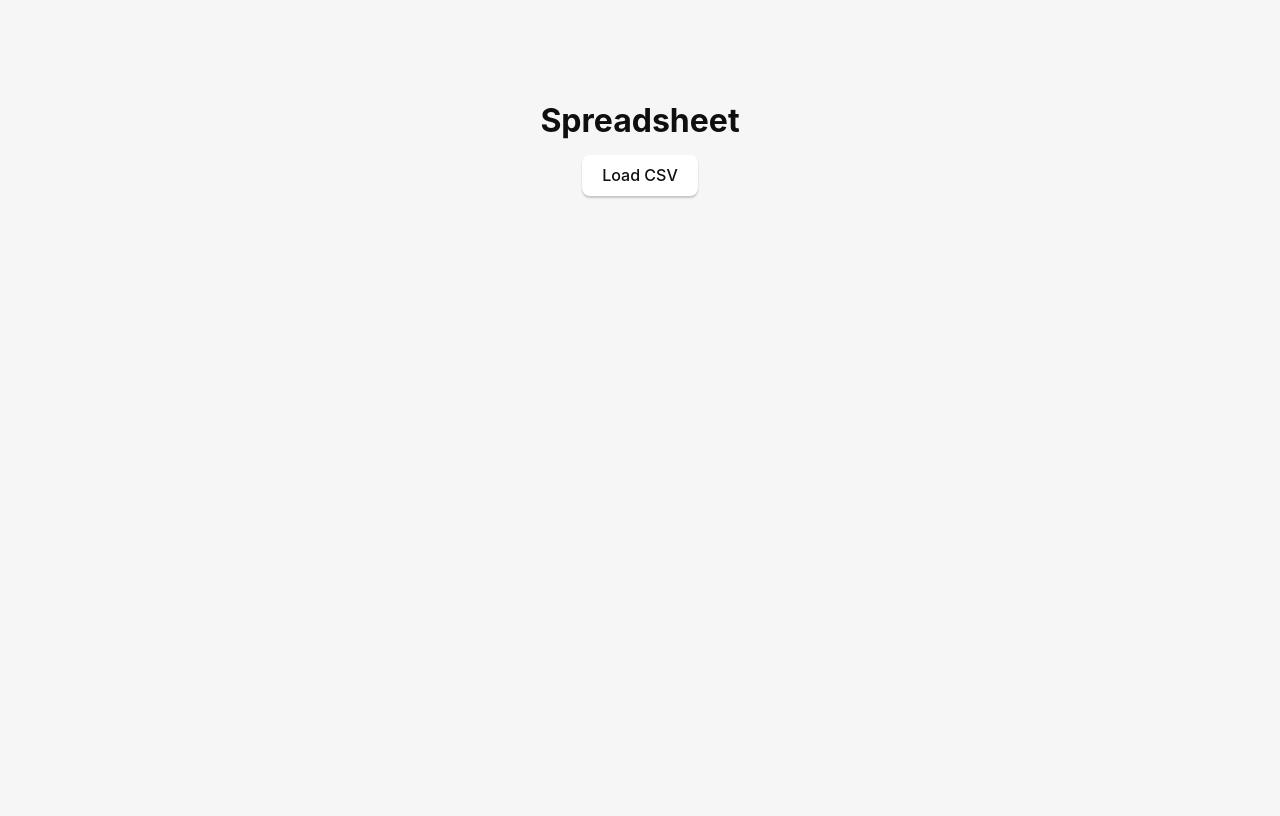
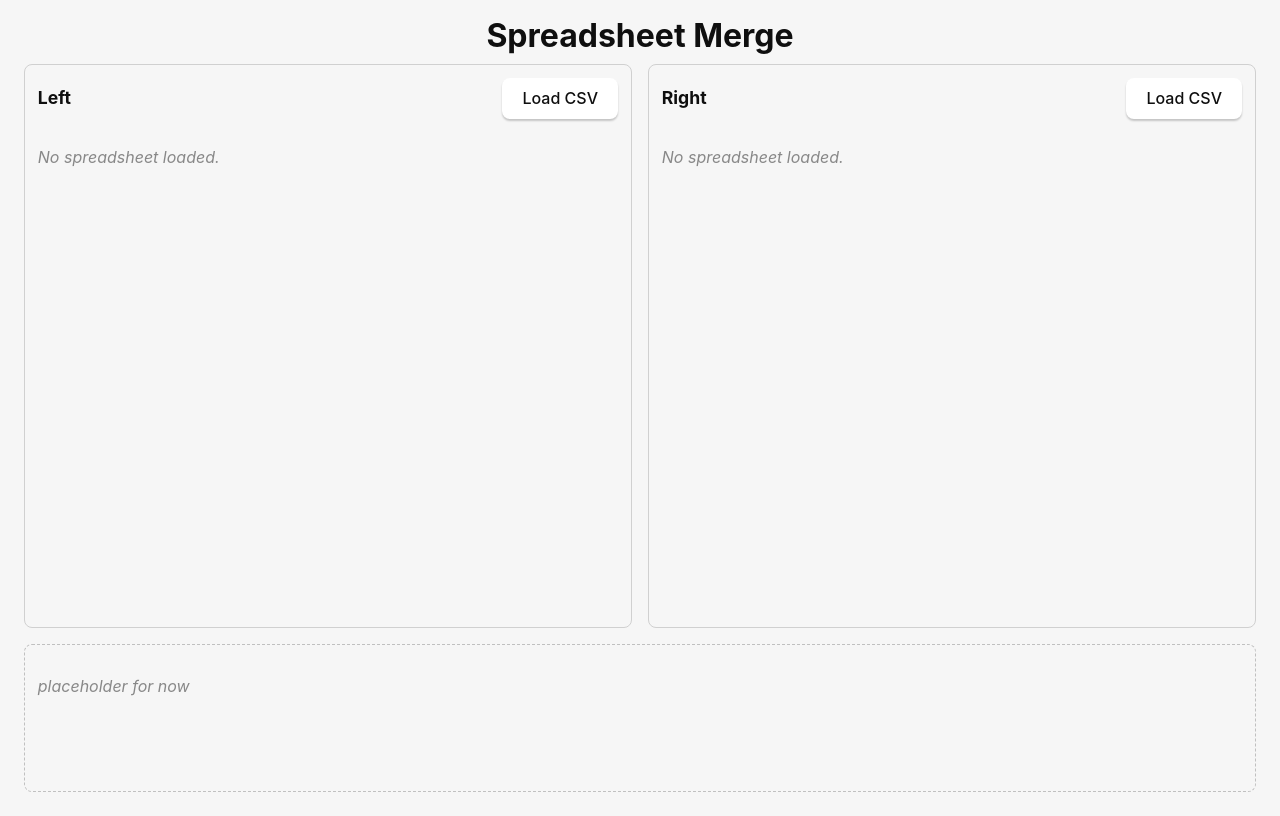
Before and after one commit to andrewtheguy/spreadsheet-app, a React (Vite) app: page / in a window 1280 px wide. Built offline with nearby package versions, Linux system fonts and the light colour scheme.

Commit message:
feat: enhance UI layout and functionality for spreadsheet panels

```diff
--- a/src-tauri/tauri.conf.json
+++ b/src-tauri/tauri.conf.json
@@ -13,8 +13,8 @@
     "windows": [
       {
         "title": "spreadsheet-app",
-        "width": 800,
-        "height": 600
+        "width": 1100,
+        "height": 700
       }
     ],
     "security": {
--- a/src/App.css
+++ b/src/App.css
@@ -16,26 +16,73 @@
 
 .container {
   margin: 0;
-  padding-top: 10vh;
+  padding: 1em;
   display: flex;
   flex-direction: column;
-  justify-content: center;
-  text-align: center;
+  height: 100vh;
+  box-sizing: border-box;
 }
 
-.row {
+.container > h1 {
+  margin: 0 0 0.5em;
+}
+
+.panels {
   display: flex;
-  justify-content: center;
+  gap: 1em;
+  flex: 1;
+  min-height: 0;
+}
+
+.panel {
+  flex: 1;
+  display: flex;
+  flex-direction: column;
+  min-width: 0;
+  border: 1px solid #d0d0d0;
+  border-radius: 8px;
+  padding: 0.8em;
+  box-sizing: border-box;
+}
+
+.panel-header {
+  display: flex;
+  align-items: center;
+  justify-content: space-between;
+  gap: 1em;
+  margin-bottom: 0.6em;
+}
+
+.panel-header h2 {
+  margin: 0;
+  font-size: 1.1em;
 }
 
 .error {
   color: #c0392b;
-  text-align: center;
+}
+
+.placeholder {
+  color: #888;
+  font-style: italic;
+}
+
+.merged-panel {
+  margin-top: 1em;
+  border: 1px dashed #c0c0c0;
+  border-radius: 8px;
+  padding: 0.8em;
+  min-height: 120px;
+}
+
+.merged-panel h2 {
+  margin: 0 0 0.4em;
+  font-size: 1.1em;
 }
 
 .table-wrapper {
-  margin: 1.5em auto 0;
-  max-width: 95vw;
+  flex: 1;
+  min-height: 0;
   overflow: auto;
 }
 
@@ -132,6 +179,18 @@ button {
     background-color: #1f1f1f;
   }
 
+  .panel {
+    border-color: #444;
+  }
+
+  .merged-panel {
+    border-color: #555;
+  }
+
+  .placeholder {
+    color: #999;
+  }
+
   .error {
     color: #ff7a6c;
   }
--- a/src/App.tsx
+++ b/src/App.tsx
@@ -4,39 +4,27 @@ import "./App.css";
 
 type CsvTable = { headers: string[]; rows: string[][] };
 
-function App() {
-  const [table, setTable] = useState<CsvTable | null>(null);
-  const [error, setError] = useState("");
-  const [loading, setLoading] = useState(false);
+type TablePanelProps = {
+  title: string;
+  table: CsvTable | null;
+  loading: boolean;
+  error: string;
+  onLoad: () => void;
+};
 
-  async function loadCsv() {
-    setLoading(true);
-    setError("");
-    try {
-      // `load_csv` returns null when the user cancels the dialog; keep the current table.
-      const result = await invoke<CsvTable | null>("load_csv");
-      if (result) setTable(result);
-    } catch (err) {
-      console.error("Failed to load CSV:", err);
-      setError(String(err));
-    } finally {
-      setLoading(false);
-    }
-  }
-
+function TablePanel({ title, table, loading, error, onLoad }: TablePanelProps) {
   return (
-    <main className="container">
-      <h1>Spreadsheet</h1>
-
-      <div className="row">
-        <button onClick={loadCsv} disabled={loading}>
+    <section className="panel">
+      <div className="panel-header">
+        <h2>{title}</h2>
+        <button onClick={onLoad} disabled={loading}>
           {loading ? "Loading…" : "Load CSV"}
         </button>
       </div>
 
       {error && <p className="error">{error}</p>}
 
-      {table && (
+      {table ? (
         <div className="table-wrapper">
           <table className="csv-table">
             <thead>
@@ -57,7 +45,65 @@ function App() {
             </tbody>
           </table>
         </div>
+      ) : (
+        <p className="placeholder">No spreadsheet loaded.</p>
       )}
+    </section>
+  );
+}
+
+function App() {
+  const [leftTable, setLeftTable] = useState<CsvTable | null>(null);
+  const [leftLoading, setLeftLoading] = useState(false);
+  const [leftError, setLeftError] = useState("");
+
+  const [rightTable, setRightTable] = useState<CsvTable | null>(null);
+  const [rightLoading, setRightLoading] = useState(false);
+  const [rightError, setRightError] = useState("");
+
+  async function loadCsv(
+    setTable: (table: CsvTable) => void,
+    setLoading: (loading: boolean) => void,
+    setError: (error: string) => void,
+  ) {
+    setLoading(true);
+    setError("");
+    try {
+      // `load_csv` returns null when the user cancels the dialog; keep the current table.
+      const result = await invoke<CsvTable | null>("load_csv");
+      if (result) setTable(result);
+    } catch (err) {
+      console.error("Failed to load CSV:", err);
+      setError(String(err));
+    } finally {
+      setLoading(false);
+    }
+  }
+
+  return (
+    <main className="container">
+      <h1>Spreadsheet Merge</h1>
+
+      <div className="panels">
+        <TablePanel
+          title="Left"
+          table={leftTable}
+          loading={leftLoading}
+          error={leftError}
+          onLoad={() => loadCsv(setLeftTable, setLeftLoading, setLeftError)}
+        />
+        <TablePanel
+          title="Right"
+          table={rightTable}
+          loading={rightLoading}
+          error={rightError}
+          onLoad={() => loadCsv(setRightTable, setRightLoading, setRightError)}
+        />
+      </div>
+
+      <section className="merged-panel">
+        <p className="placeholder">placeholder for now</p>
+      </section>
     </main>
   );
 }
```
